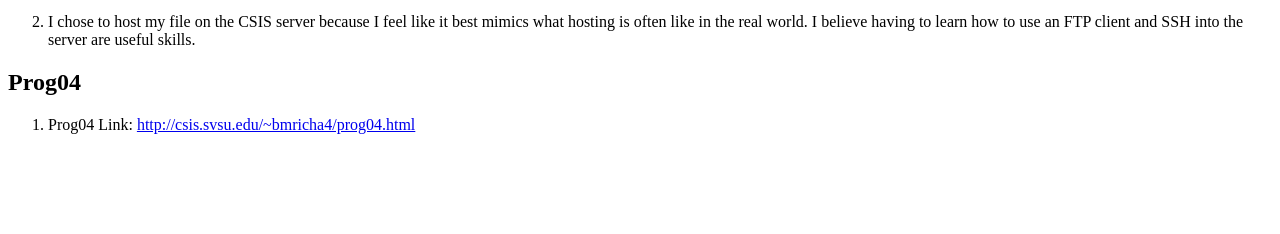
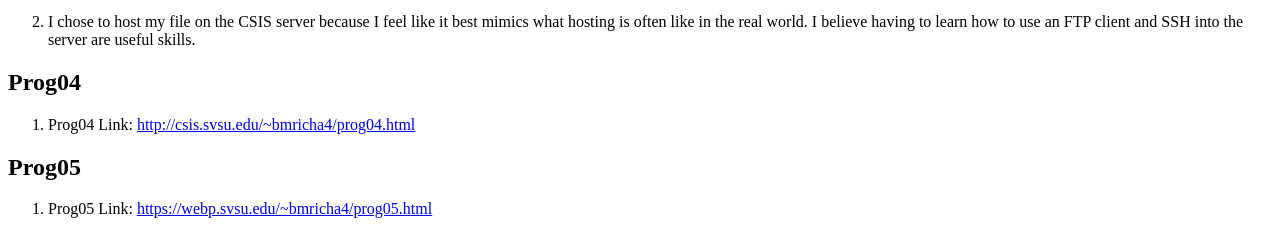
Before and after one commit to CrossCarrion/cis255, a plain HTML site: page index.html in a window 1280 px wide. Shown: the part 693-927 px from the top of the page. Before the commit the page ends 843 px from the top, so only its background shows below. Drawn offline with Linux system fonts and the light colour scheme.

Commit message:
Added prog05

```diff
--- a/index.html
+++ b/index.html
@@ -135,5 +135,16 @@
             </li>
         </ol>
     </article>
+    <article>
+        <header>
+            <h2>Prog05</h2>
+        </header>
+        <ol>
+            <li>
+                Prog05 Link:
+                <a target="_blank" href="https://webp.svsu.edu/~bmricha4/prog05.html">https://webp.svsu.edu/~bmricha4/prog05.html</a>
+            </li>
+        </ol>
+    </article>
 </body>
 </html>
```
